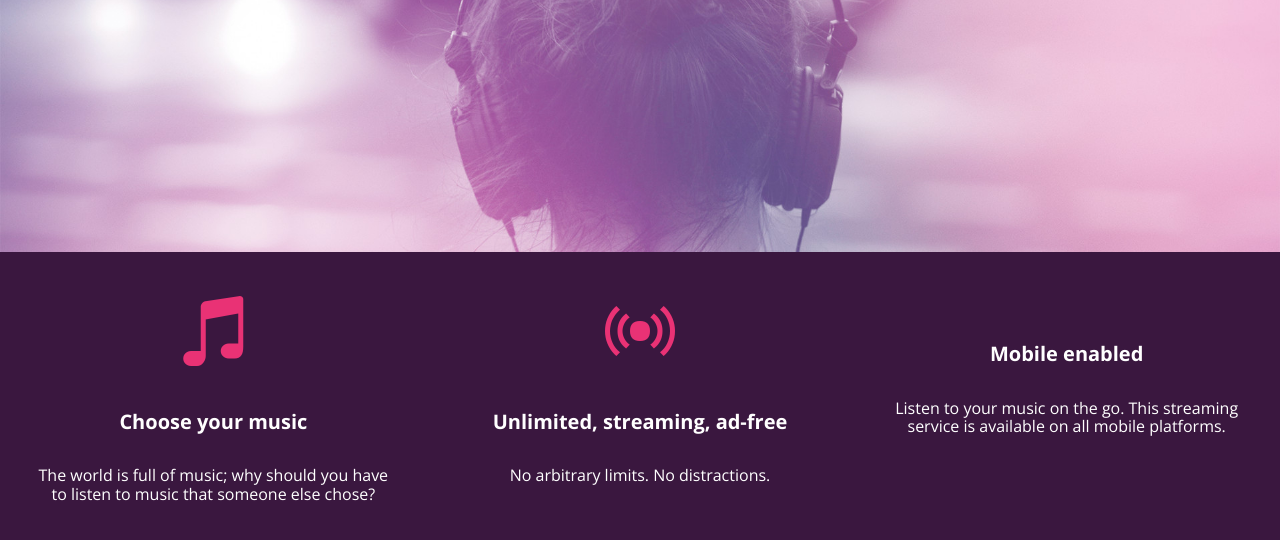
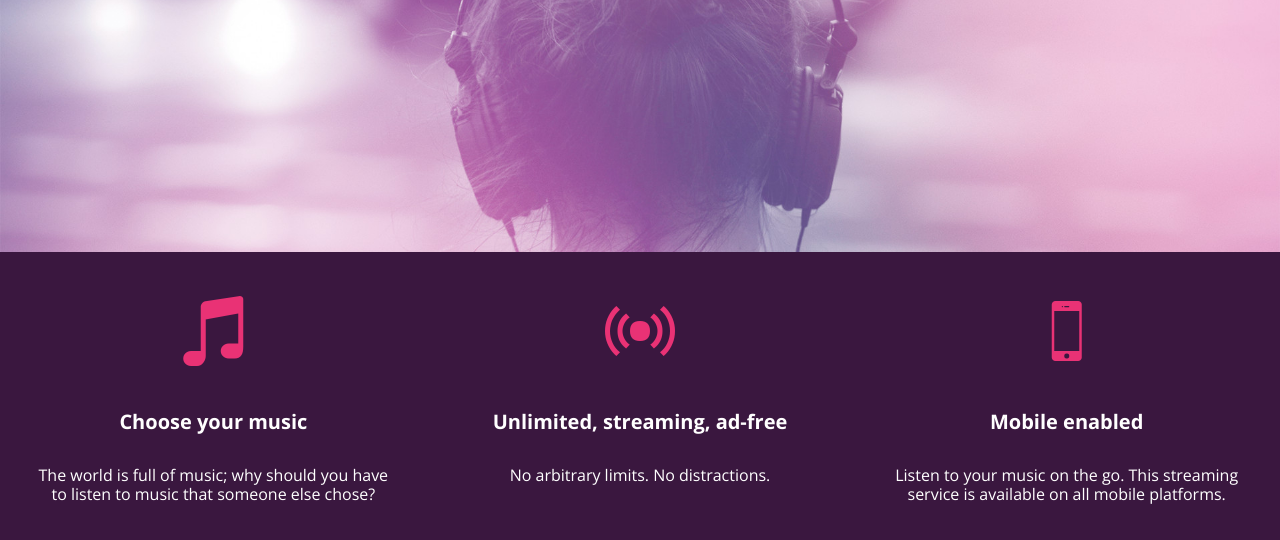
Before and after one commit to rizzyfig/bloc-jams, a plain HTML site: page index.html in a window 1280 px wide. Shown: the part 442-982 px from the top of the page. Drawn offline with nearby package versions, Linux system fonts and the light colour scheme.

Commit message:
Checkpoint 3 complete for appropriate branch

```diff
--- a/index.html
+++ b/index.html
@@ -26,7 +26,7 @@
                  <p class="point-description">No arbitrary limits. No distractions.</p>
              </div>
              <div class="point">
-                 <span class="ion-phone"></span>
+                 <span class="ion-iphone"></span>
                 <h5 class="point-title">Mobile enabled</h5>
                  <p class="point-description">Listen to your music on the go. This streaming service is available on all mobile platforms.</p>
              </div>
```
